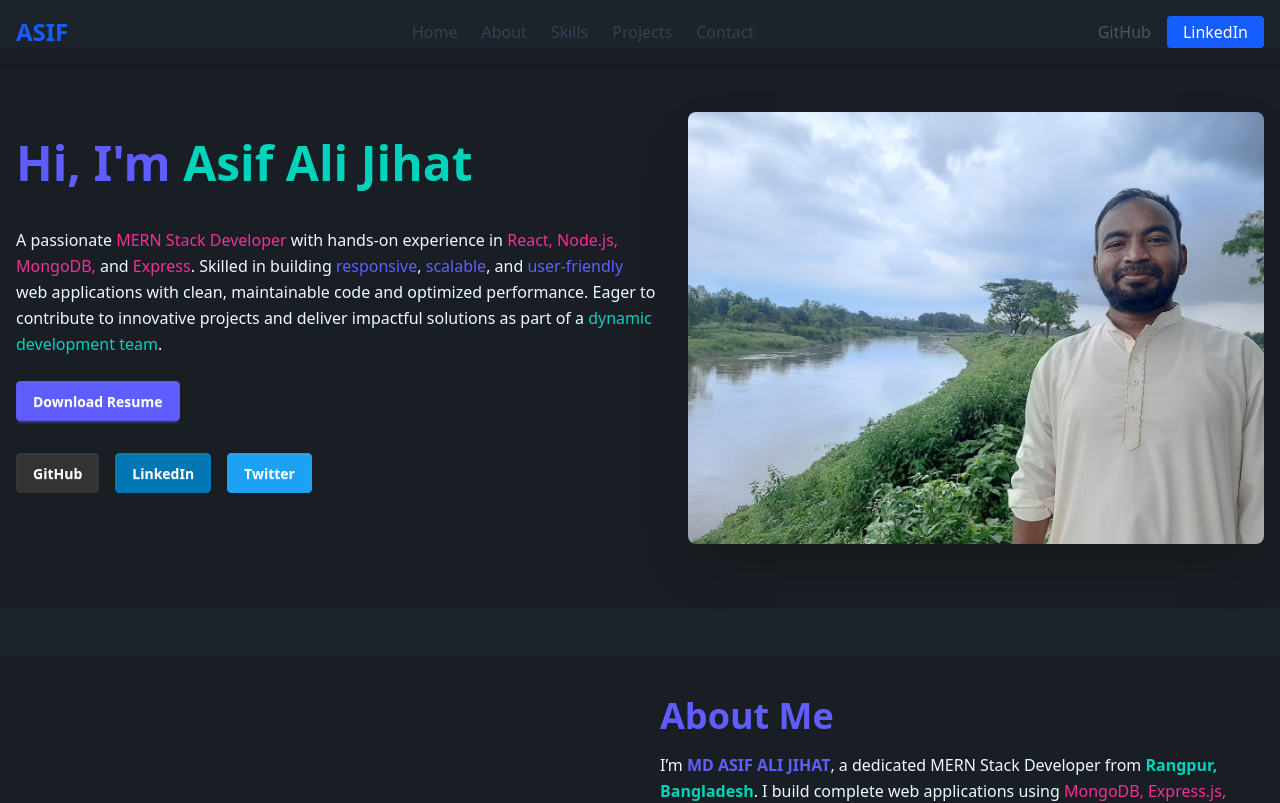
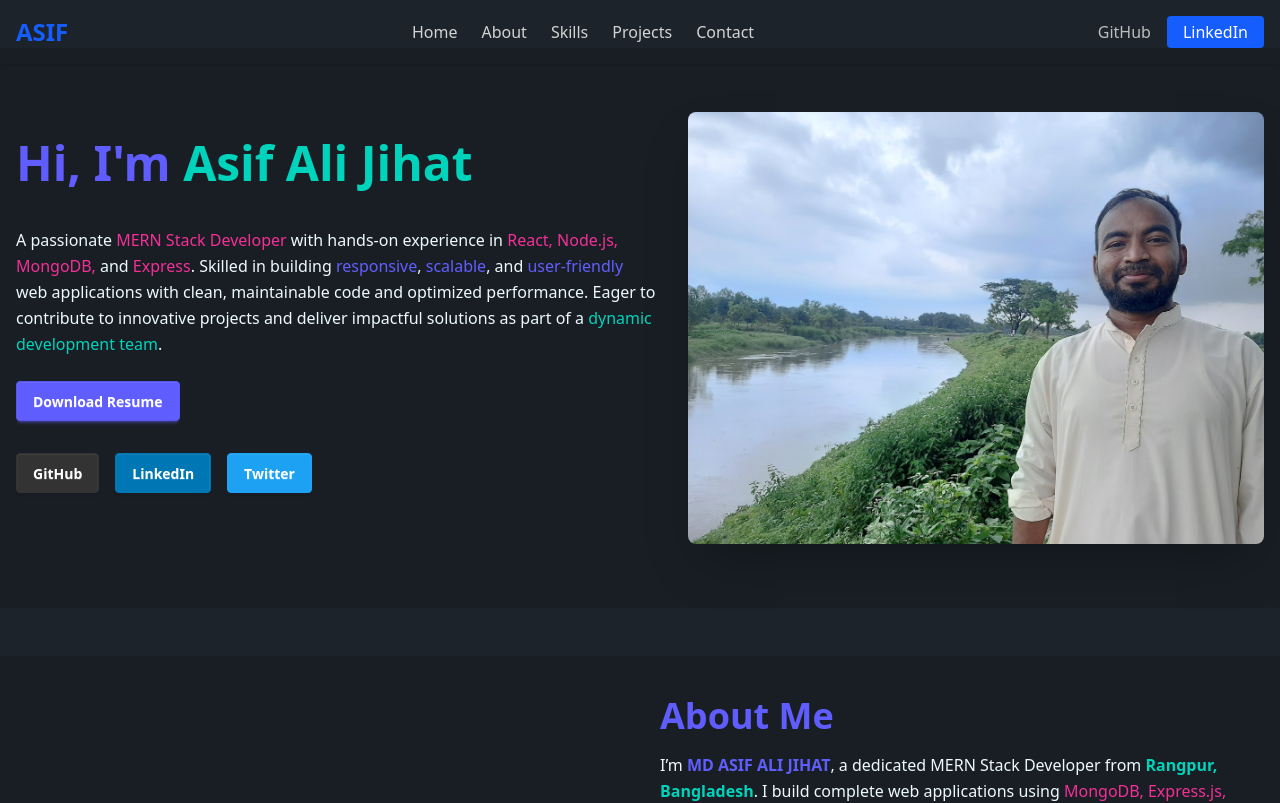
Before and after one commit to mdasifalijihat/my-resume, a React (Vite) app: page / in a window 1280 px wide. Shown: the top 803 px of the page. Built offline with nearby package versions, Linux system fonts and the light colour scheme.

Commit message:
added problem solve

```diff
--- a/src/components/Shared/Navbar/Navbar.jsx
+++ b/src/components/Shared/Navbar/Navbar.jsx
@@ -37,7 +37,7 @@ const Navbar = () => {
         </div>
 
         {/* Desktop Menu */}
-        <ul className="hidden md:flex space-x-6 text-gray-700 font-medium">
+        <ul className="hidden md:flex space-x-6 text-white/80 hover:text-white font-medium">
           {["home", "about", "skills", "projects", "contact"].map((item) => (
             <li
               key={item}
@@ -55,7 +55,7 @@ const Navbar = () => {
             href="https://github.com/mdasifalijihat"
             target="_blank"
             rel="noreferrer"
-            className="text-gray-600 hover:text-black transition"
+            className="text-white/70 hover:text-white transition"
           >
             GitHub
           </a>
@@ -95,7 +95,7 @@ const Navbar = () => {
               href="https://github.com/mdasifalijihat"
               target="_blank"
               rel="noreferrer"
-              className="block text-gray-600 hover:text-black"
+              className=" text-white/60 hover:text-white"
             >
               GitHub
             </a>
```
